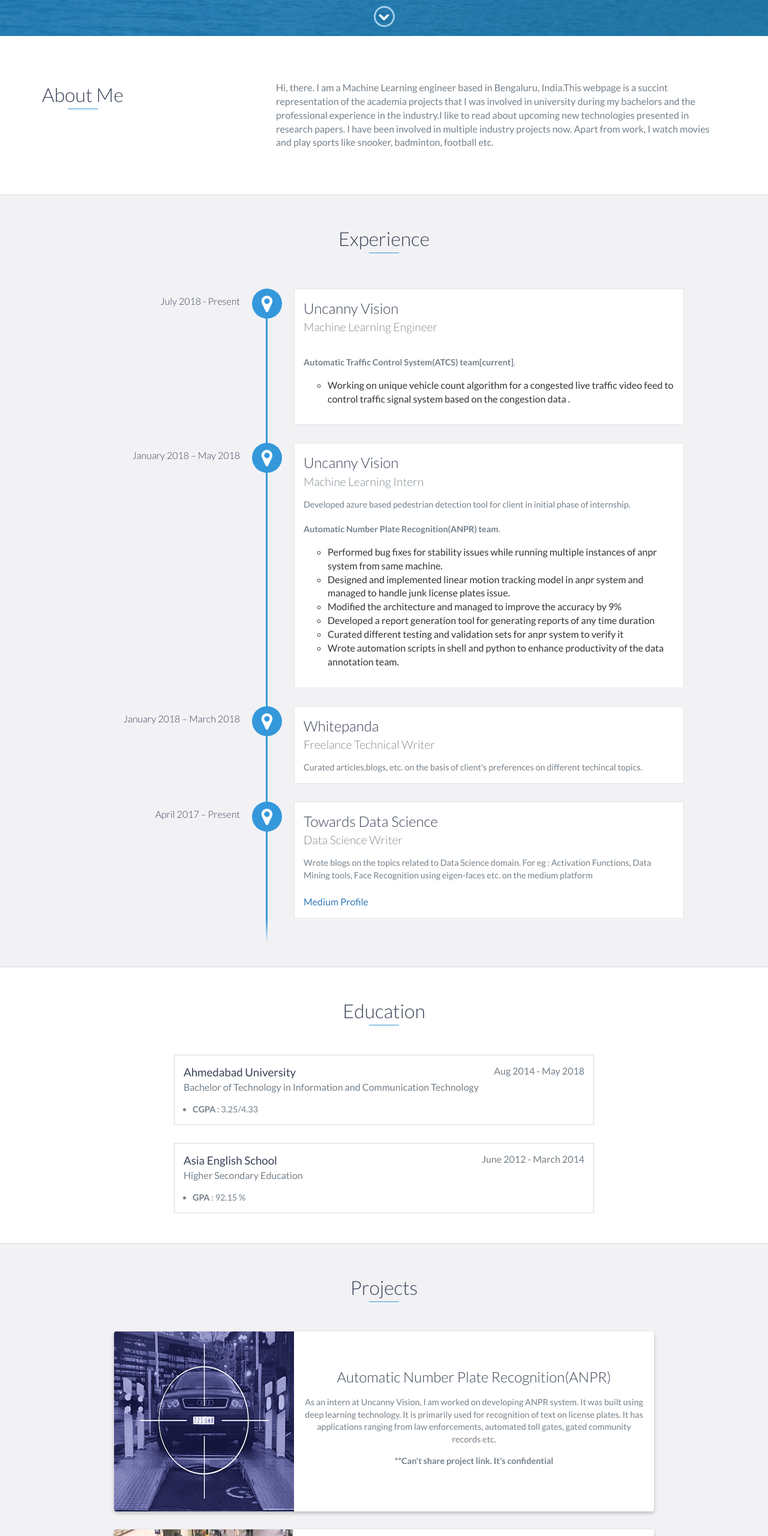
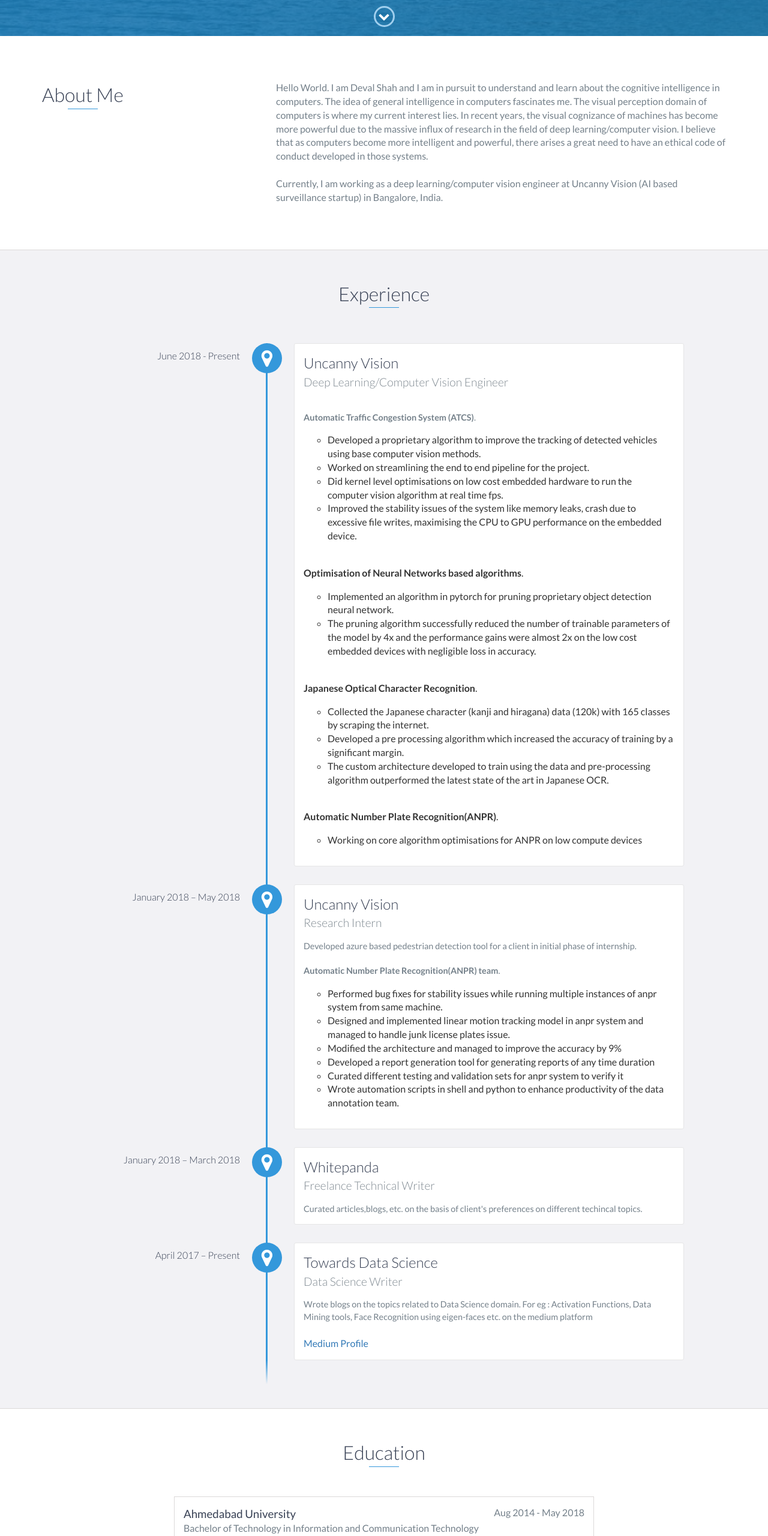
Before and after one commit to dvlshah/devalshah.github.io, a website: page index.html in a window 1280 px wide. Shown: the part 1020-3580 px from the top of the page at 60% size. Drawn offline with nearby package versions, Linux system fonts and the light colour scheme.

Commit message:
Update info

```diff
--- a/index.html
+++ b/index.html
@@ -84,7 +84,16 @@
                 </div>
                 <div class="col-md-8">
                     <p>
-                      Hi, there. I am a Machine Learning engineer based in Bengaluru, India.This webpage is a succint representation of the academia projects that I was involved in university during my bachelors and the professional experience in the industry.I like to read about upcoming new technologies presented in research papers. I have been involved in multiple industry projects now.  Apart from work, I watch movies and play sports like snooker, badminton, football etc.  </p>
+                        Hello World. I am Deval Shah and I am in pursuit to understand and learn about the cognitive intelligence in computers.
+                        The idea of general intelligence in computers fascinates me. The visual perception domain of computers is where my current interest lies.
+                        In recent years, the visual cognizance of machines has become more powerful due to the massive influx of research in the field of deep learning/computer vision.
+                        I believe that as computers become more intelligent and powerful, there arises a great need to have an ethical code of conduct developed in those systems.
+                    </p>
+                    <br \>
+                    <p>
+                        Currently, I am working as a deep learning/computer vision engineer at Uncanny Vision (AI based surveillance startup)
+                        in Bangalore, India.
+                    </p>
                 </div>
             </div>
         </div>
@@ -94,22 +103,44 @@
     <div id="experience" class="background-alt">
         <h2 class="heading">Experience</h2>
         <div id="experience-timeline">
-	<div data-date="July 2018 - Present">
+	    <div data-date="June 2018 - Present">
                 <h3>Uncanny Vision</h3>
-                <h4>Machine Learning Engineer</h4>
-                <p>
-                    <br /><b>Automatic Traffic Control System(ATCS) team[current]</b>.
+                <h4>Deep Learning/Computer Vision Engineer</h4>
+                <div data-date="June 2018 - September 2018"></div>
+                    <p>
+                        <br /><b>Automatic Traffic Congestion System (ATCS)</b>.
                         <ul style="list-style-type:circle">
-             			<li>Working on unique vehicle count algorithm for a congested live traffic video feed to control traffic signal system based on the congestion data .</li>
+                            <li>Developed a proprietary algorithm to improve the tracking of detected vehicles using base computer vision methods.</li>
+                            <li>Worked on streamlining the end to end pipeline for the project.</li>
+                            <li>Did kernel level optimisations on low cost embedded hardware to run the computer vision algorithm at real time fps.</li>
+                            <li>Improved the stability issues of the system like memory leaks, crash due to excessive file writes, maximising the CPU to GPU performance on the embedded device.</li>
                         </ul>
-                </p>
-            </div>
+
+                        <br /><b>Optimisation of Neural Networks based algorithms</b>.
+                        <ul style="list-style-type:circle">
+             			    <li>Implemented an algorithm in pytorch for pruning proprietary object detection neural network.</li>
+                            <li>The pruning algorithm successfully reduced the number of trainable parameters of the model by 4x and the performance gains were almost 2x on the low cost embedded devices with negligible loss in accuracy.</li>
+                        </ul>
+
+                        <br /><b>Japanese Optical Character Recognition</b>.
+                        <ul style="list-style-type:circle">
+             			    <li>Collected the Japanese character (kanji and hiragana) data (120k) with 165 classes by scraping the internet.</li>
+                            <li>Developed a pre processing algorithm which increased the accuracy of training by a significant margin.</li>
+                            <li>The custom architecture developed to train using the data and pre-processing algorithm outperformed the latest state of the art in Japanese OCR.</li>
+                        </ul>
+
+                        <br /><b> Automatic Number Plate Recognition(ANPR)</b>.
+                        <ul style="list-style-type:circle">
+             			    <li>Working on core algorithm optimisations for ANPR on low compute devices</li>
+                        </ul>
+                    </p>
+                </div>
 
             <div data-date="January 2018 – May 2018">
                 <h3>Uncanny Vision</h3>
-                <h4>Machine Learning Intern</h4>
+                <h4>Research Intern</h4>
                 <p>
-		   Developed azure based pedestrian detection tool for client in initial phase of internship.
+		            Developed azure based pedestrian detection tool for a client in initial phase of internship.
                     <br />
                     <br /><b>Automatic Number Plate Recognition(ANPR) team</b>.
                         <ul style="list-style-type:circle">
@@ -181,9 +212,8 @@
                     <div class="project-info">
                         <h3>Automatic Number Plate Recognition(ANPR)</h3>
                         <p>
-                            As an intern at Uncanny Vision, I am worked on developing ANPR system. It was built using deep learning
-                            technology. It is primarily used for recognition of text on license plates. It has applications
-                            ranging from law enforcements, automated toll gates, gated community records etc.
+                            As an intern at Uncanny Vision, I worked on the development of ANPR system. It is primarily used for recognition of text on license plates.
+                            It has applications ranging from law enforcements, automated toll gates, gated community records etc.
                         </p>
                         <p><b>**Can't share project link. It's confidential </b></p>
                     </div>
@@ -199,9 +229,9 @@
                     <div class="project-info">
                         <h3>Pedestrian Detection On Video</h3>
                         <p>
-                        Pedestrian detection is an essential and significant task in any intelligent video surveillance system,
-                        as it provides the fundamental information for semantic understanding of the video footages. It is built
-                        deep learning technology for doing the detection.
+                            Pedestrian detection is an essential and significant task in any intelligent video surveillance system,
+                            as it provides the fundamental information for semantic understanding of the video footages. It was developed
+                            using deep learning cnn based methods.
                         </p>
                         <a href="https://github.com/dvlshah/Person_Detection_Using_Yolov2">View Project</a>
                     </div>
@@ -215,8 +245,7 @@
                         <div class="project-info">
                             <h3>Visual Question Answering</h3>
                             <p>
-                            Visual Question Answering system answers questions on an image. It is built using
-                            deep learning technology.
+                                VQA system was built using CNN + RNN custom architecture.
                             </p>
                             <a href="https://github.com/dvlshah/Visual_Question_Answering">View Project</a>
                         </div>
@@ -248,8 +277,8 @@
                         <div class="project-info">
                             <h3>Gesture Controlled Robot</h3>
                             <p>
-                                The robot is controlled by gesture of hands. It is programmed on AtMega32 chip and programmed in C.
-                                It has various applications from military, warehouse management, evacuation etc.
+                                The robot built is controlled by hand gestures. It was programmed on AtMega32 chip in C.
+                                It has various applications in military, warehouse management, evacuation etc.
                             </p>
                             <a href="https://github.com/dvlshah/Gesture-Controlled-Robot">View Project</a>
                         </div>
@@ -263,7 +292,7 @@
                         <div class="project-info">
                             <h3>Movie Tracker</h3>
                             <p>
-                            A web application built for tracking movie information. It is written using Django REST API framework in Python.
+                            A web application built for tracking movie information. It was written using Django REST API framework in Python.
                             </p>
                             <a href="https://github.com/dvlshah/Movie-Tracker">View Project</a>
                         </div>
@@ -278,7 +307,7 @@
                     <div class="project-info">
                         <h3>Text Encryption Tool</h3>
                         <p>
-                            It is built for encrypting text files using AES algorithm. Written in Java along with GUI.
+                            Text encryption tool was built for encrypting text files using AES algorithm in Java along with GUI using JavaFX.
                         </p>
                         <a href="https://github.com/dvlshah/Text_Encryption_Tool">View Project</a>
                     </div>
@@ -292,7 +321,7 @@
                     <div class="project-info">
                         <h3>Phone Directory</h3>
                         <p>
-                            Developed a phone based directory application in Java. The core of CRUD(Create,Update,Delete) were built
+                            Developed a phone based directory application in Java. The core features of CRUD(Create,Update,Delete) were built
                             using efficient data structures.
                         </p>
                         <a href="#">View Project</a>
```
